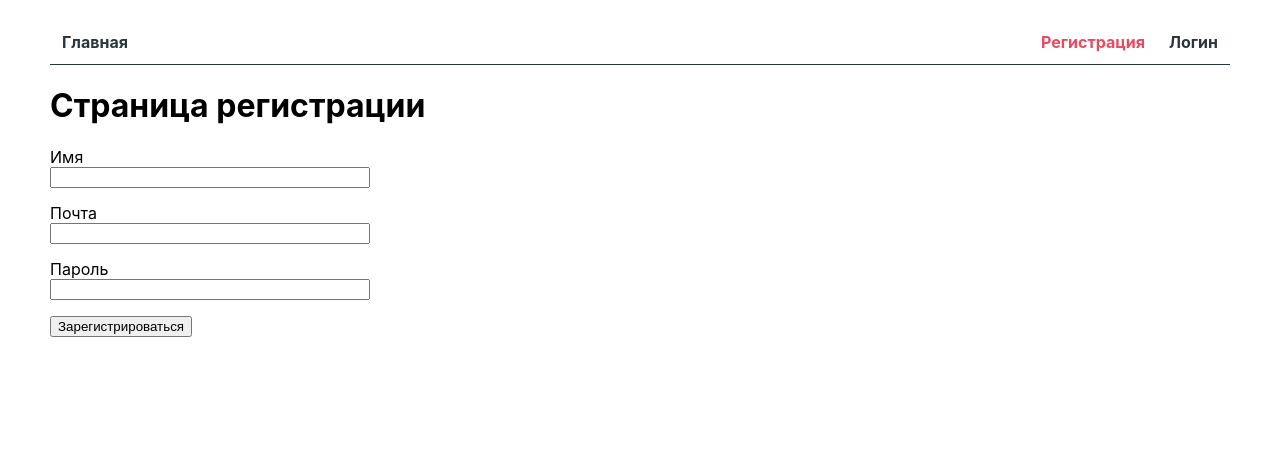
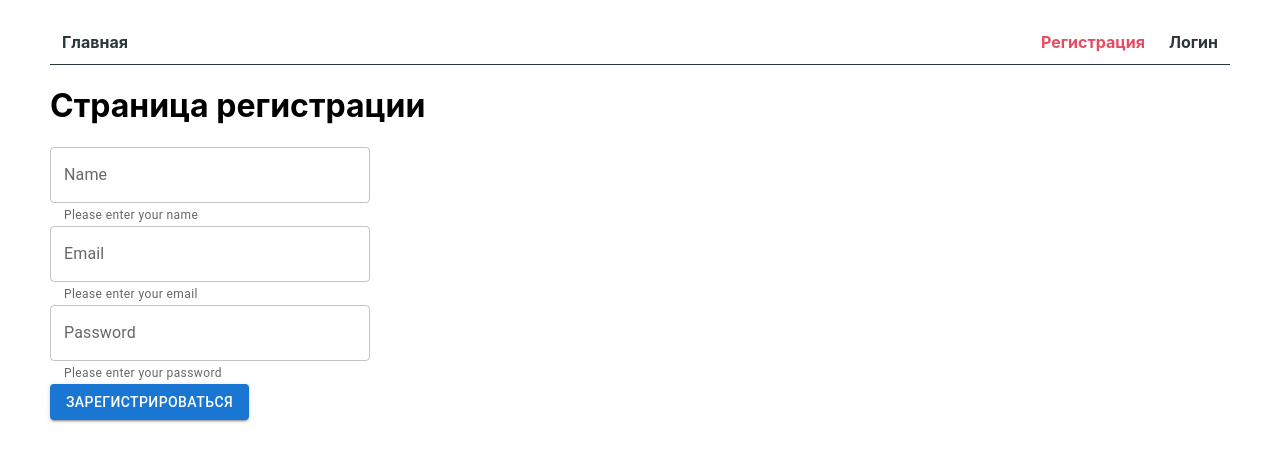
Before and after one commit to ValeronGol/goit-react-hw-08-phonebook, a React (Create React App) app: page /register in a window 1280 px wide. Shown: the top 462 px of the page. Built offline with nearby package versions, Linux system fonts and the light colour scheme.

Commit message:
styled add

```diff
--- a/package.json
+++ b/package.json
@@ -5,6 +5,8 @@
   "dependencies": {
     "@emotion/react": "^11.5.0",
     "@emotion/styled": "^11.3.0",
+    "@mui/icons-material": "^5.0.5",
+    "@mui/material": "^5.0.5",
     "@reduxjs/toolkit": "^1.6.2",
     "@testing-library/jest-dom": "^5.14.1",
     "@testing-library/react": "^11.2.7",
--- a/src/views/HomeView/HomeView.jsx
+++ b/src/views/HomeView/HomeView.jsx
@@ -1,14 +1,19 @@
 import React from 'react';
 import { Container, Title } from './HomeView.styled';
+import MoodIcon from '@mui/icons-material/Mood';
 
 const HomeView = () => (
   <Container>
     <Title>
       Добро пожаловать в телефонную книгу, пожалуйста зарегистрируйтесь или
       войдите{' '}
-      <span role="img" aria-label="Иконка приветствия">
+      <MoodIcon
+        color="primary"
+        fontSize="inherit"
+        aria-label="Иконка приветствия"
+      >
         💁‍♀️
-      </span>
+      </MoodIcon>
     </Title>
   </Container>
 );
--- a/src/views/HomeView/HomeView.styled.js
+++ b/src/views/HomeView/HomeView.styled.js
@@ -9,6 +9,6 @@ export const Container = styled.div`
 
 export const Title = styled.h1`
   font-weight: 500px;
-  font-size: 48px;
+  font-size: 40px;
   text-align: center;
 `;
--- a/src/views/LoginView/LoginView.jsx
+++ b/src/views/LoginView/LoginView.jsx
@@ -2,6 +2,7 @@ import { useState } from 'react';
 import { useDispatch } from 'react-redux';
 import { authOperations } from 'redux/auth/auth-operations';
 import { Form, Label } from './LoginView.styled';
+import Button from '@mui/material/Button';
 
 export default function LoginView() {
   const [email, setEmail] = useState('');
@@ -54,7 +55,9 @@ export default function LoginView() {
           />
         </Label>
 
-        <button type="submit">Войти</button>
+        <Button variant="contained" type="submit">
+          Войти
+        </Button>
       </Form>
     </div>
   );
--- a/src/views/RegisterView/RegisterView.jsx
+++ b/src/views/RegisterView/RegisterView.jsx
@@ -1,7 +1,8 @@
 import { useState } from 'react';
 import { useDispatch } from 'react-redux';
 import { authOperations } from 'redux/auth/auth-operations';
-import { Form, Label } from './RegisterView.styled';
+import { Form } from './RegisterView.styled';
+import { TextField, Button } from '@mui/material';
 
 export default function RegisterView() {
   const [name, setName] = useState('');
@@ -35,24 +36,32 @@ export default function RegisterView() {
       <h1>Страница регистрации</h1>
 
       <Form onSubmit={handleSubmit} autoComplete="off">
-        <Label>
-          Имя
-          <input type="text" name="name" value={name} onChange={handleChange} />
-        </Label>
-
-        <Label>
-          Почта
-          <input
+        <TextField
+          fullWidth
+          helperText="Please enter your name"
+          id="demo-helper-text-aligned"
+          label="Name"
+          size="string"
+          type="text"
+          name="name"
+          value={name}
+          onChange={handleChange}
+        />
+        <TextField
+          fullWidth
+          helperText="Please enter your email"
+          id="demo-helper-text-aligned"
+          label="Email"
           type="email"
           name="email"
           value={email}
           onChange={handleChange}
         />
-        </Label>
-
-        <Label>
-          Пароль
-          <input
+        <TextField
+          fullWidth
+          helperText="Please enter your password"
+          id="demo-helper-text-aligned"
+          label="Password"
           type="password"
           name="password"
           value={password}
@@ -61,9 +70,10 @@ export default function RegisterView() {
           minLength="7"
           title="Пароль должен быть не менее 7 символов"
         />
-        </Label>
 
-        <button type="submit">Зарегистрироваться</button>
+        <Button variant="contained" type="submit">
+          Зарегистрироваться
+        </Button>
       </Form>
     </div>
   );
--- a/src/views/RegisterView/RegisterView.styled.js
+++ b/src/views/RegisterView/RegisterView.styled.js
@@ -3,9 +3,3 @@ import styled from '@emotion/styled';
 export const Form = styled.form`
   width: 320px;
 `;
-
-export const Label = styled.label`
-  display: flex;
-  flex-direction: column;
-  margin-bottom: 15px;
-`;
```
Also changed, not shown: 1 other file (tests, documents, lock files or other folders). Lines whose indentation alone changed are shown as unchanged.
